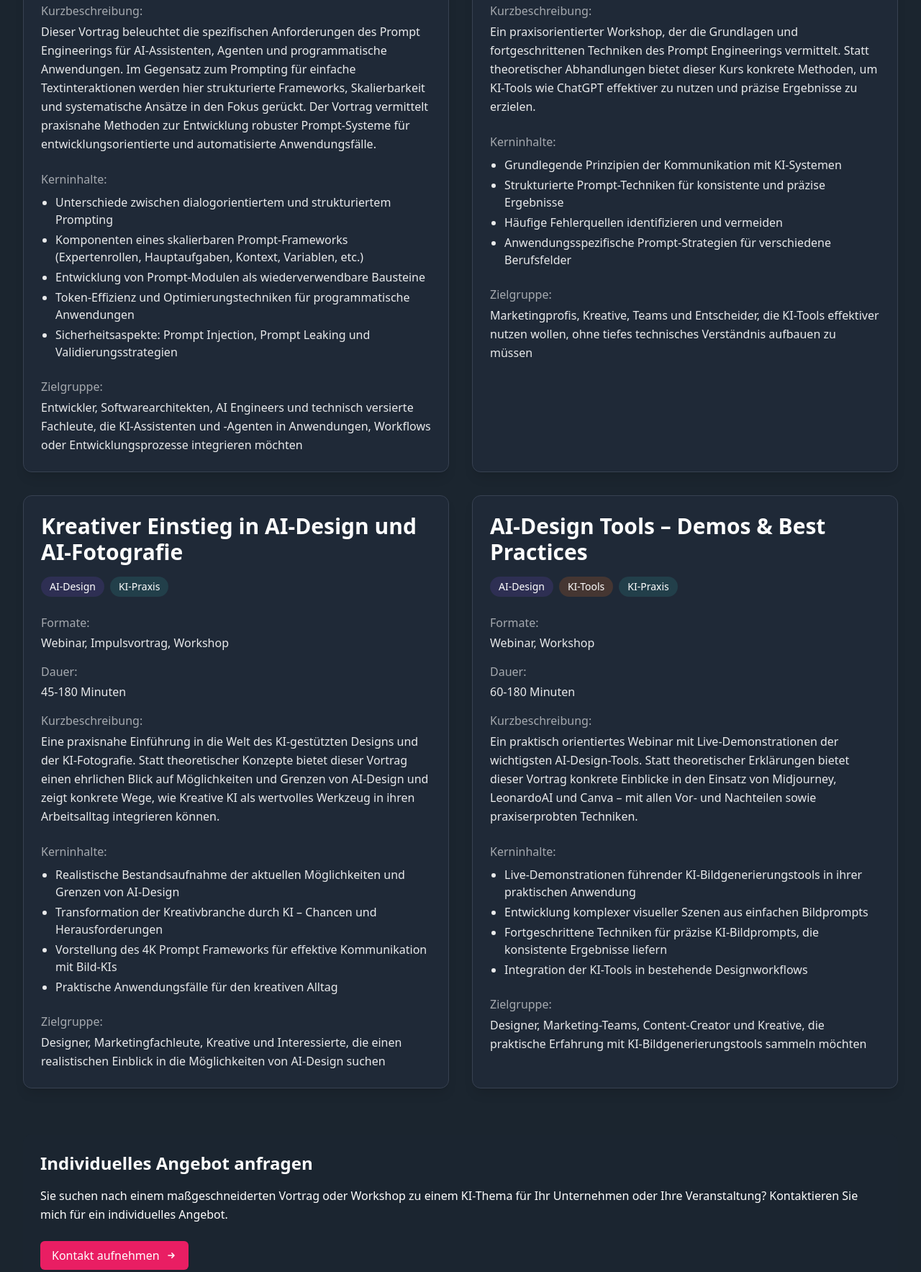
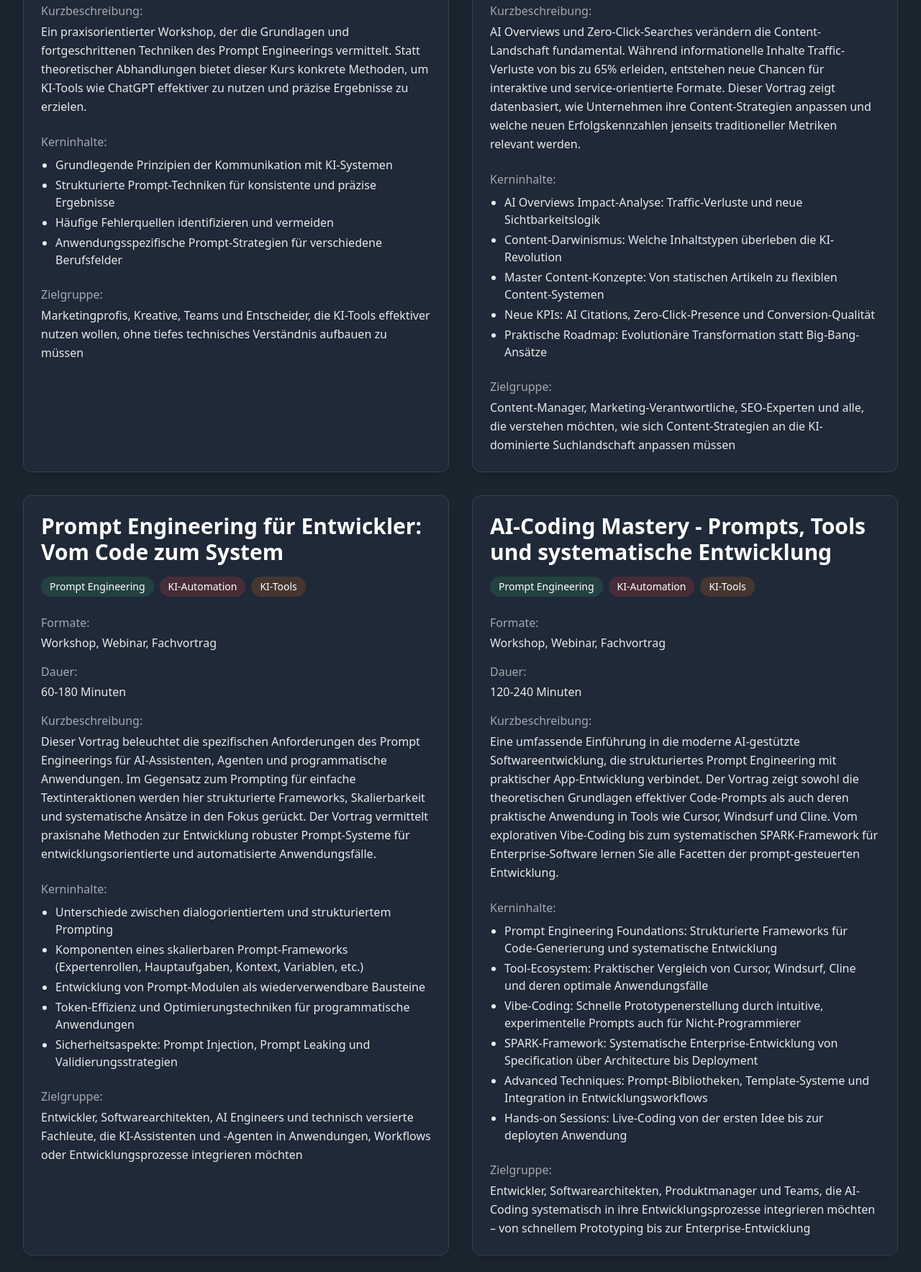
Before and after one commit to loschke/loschke-ai, an Astro site: page /impulse in a window 1280 px wide. Shown: the part 2636-4403 px from the top of the page at 72% size. Built offline with nearby package versions, Linux system fonts and the light colour scheme; Astro itself is replaced by a stand-in of ours.

Commit message:
-edit impulse page with

```diff
--- a/src/pages/impulse.astro
+++ b/src/pages/impulse.astro
@@ -61,6 +61,35 @@ const presentations = [
         audience: "Content-Manager, Marketing-Teams, Social Media Manager und alle, die im Content- und Marketing-Bereich arbeiten"
     },
     {
+        title: "ChatGPT & Co - So spreche ich mit einer KI!",
+        categories: ["Prompt Engineering", "KI-Praxis"],
+        formats: ["Workshop", "Webinar"],
+        duration: "60-180 Minuten",
+        description: "Ein praxisorientierter Workshop, der die Grundlagen und fortgeschrittenen Techniken des Prompt Engineerings vermittelt. Statt theoretischer Abhandlungen bietet dieser Kurs konkrete Methoden, um KI-Tools wie ChatGPT effektiver zu nutzen und präzise Ergebnisse zu erzielen.",
+        keyPoints: [
+            "Grundlegende Prinzipien der Kommunikation mit KI-Systemen",
+            "Strukturierte Prompt-Techniken für konsistente und präzise Ergebnisse",
+            "Häufige Fehlerquellen identifizieren und vermeiden",
+            "Anwendungsspezifische Prompt-Strategien für verschiedene Berufsfelder"
+        ],
+        audience: "Marketingprofis, Kreative, Teams und Entscheider, die KI-Tools effektiver nutzen wollen, ohne tiefes technisches Verständnis aufbauen zu müssen"
+    },
+    {
+        title: "Content im KI-Zeitalter: Strategien für die neue Suchlandschaft",
+        categories: ["Content-Strategie", "AI Overviews", "Digital Transformation"],
+        formats: ["Impulsvortrag", "Webinar", "Workshop"],
+        duration: "45-120 Minuten",
+        description: "AI Overviews und Zero-Click-Searches verändern die Content-Landschaft fundamental. Während informationelle Inhalte Traffic-Verluste von bis zu 65% erleiden, entstehen neue Chancen für interaktive und service-orientierte Formate. Dieser Vortrag zeigt datenbasiert, wie Unternehmen ihre Content-Strategien anpassen und welche neuen Erfolgskennzahlen jenseits traditioneller Metriken relevant werden.",
+        keyPoints: [
+            "AI Overviews Impact-Analyse: Traffic-Verluste und neue Sichtbarkeitslogik",
+            "Content-Darwinismus: Welche Inhaltstypen überleben die KI-Revolution",
+            "Master Content-Konzepte: Von statischen Artikeln zu flexiblen Content-Systemen",
+            "Neue KPIs: AI Citations, Zero-Click-Presence und Conversion-Qualität",
+            "Praktische Roadmap: Evolutionäre Transformation statt Big-Bang-Ansätze"
+        ],
+        audience: "Content-Manager, Marketing-Verantwortliche, SEO-Experten und alle, die verstehen möchten, wie sich Content-Strategien an die KI-dominierte Suchlandschaft anpassen müssen"
+    },
+    {
         title: "Prompt Engineering für Entwickler: Vom Code zum System",
         categories: ["Prompt Engineering", "KI-Automation", "KI-Tools"],
         formats: ["Workshop", "Webinar", "Fachvortrag"],
@@ -76,46 +105,52 @@ const presentations = [
         audience: "Entwickler, Softwarearchitekten, AI Engineers und technisch versierte Fachleute, die KI-Assistenten und -Agenten in Anwendungen, Workflows oder Entwicklungsprozesse integrieren möchten"
     },
     {
-        title: "ChatGPT & Co - So spreche ich mit einer KI!",
-        categories: ["Prompt Engineering", "KI-Praxis"],
-        formats: ["Workshop", "Webinar"],
-        duration: "60-180 Minuten",
-        description: "Ein praxisorientierter Workshop, der die Grundlagen und fortgeschrittenen Techniken des Prompt Engineerings vermittelt. Statt theoretischer Abhandlungen bietet dieser Kurs konkrete Methoden, um KI-Tools wie ChatGPT effektiver zu nutzen und präzise Ergebnisse zu erzielen.",
+        title: "AI-Coding Mastery - Prompts, Tools und systematische Entwicklung",
+        categories: ["Prompt Engineering", "KI-Automation", "KI-Tools"],
+        formats: ["Workshop", "Webinar", "Fachvortrag"],
+        duration: "120-240 Minuten",
+        description: "Eine umfassende Einführung in die moderne AI-gestützte Softwareentwicklung, die strukturiertes Prompt Engineering mit praktischer App-Entwicklung verbindet. Der Vortrag zeigt sowohl die theoretischen Grundlagen effektiver Code-Prompts als auch deren praktische Anwendung in Tools wie Cursor, Windsurf und Cline. Vom explorativen Vibe-Coding bis zum systematischen SPARK-Framework für Enterprise-Software lernen Sie alle Facetten der prompt-gesteuerten Entwicklung.",
         keyPoints: [
-            "Grundlegende Prinzipien der Kommunikation mit KI-Systemen",
-            "Strukturierte Prompt-Techniken für konsistente und präzise Ergebnisse",
-            "Häufige Fehlerquellen identifizieren und vermeiden",
-            "Anwendungsspezifische Prompt-Strategien für verschiedene Berufsfelder"
+            "Prompt Engineering Foundations: Strukturierte Frameworks für Code-Generierung und systematische Entwicklung",
+            "Tool-Ecosystem: Praktischer Vergleich von Cursor, Windsurf, Cline und deren optimale Anwendungsfälle",
+            "Vibe-Coding: Schnelle Prototypenerstellung durch intuitive, experimentelle Prompts auch für Nicht-Programmierer",
+            "SPARK-Framework: Systematische Enterprise-Entwicklung von Specification über Architecture bis Deployment",
+            "Advanced Techniques: Prompt-Bibliotheken, Template-Systeme und Integration in Entwicklungsworkflows",
+            "Hands-on Sessions: Live-Coding von der ersten Idee bis zur deployten Anwendung"
         ],
-        audience: "Marketingprofis, Kreative, Teams und Entscheider, die KI-Tools effektiver nutzen wollen, ohne tiefes technisches Verständnis aufbauen zu müssen"
+        audience: "Entwickler, Softwarearchitekten, Produktmanager und Teams, die AI-Coding systematisch in ihre Entwicklungsprozesse integrieren möchten – von schnellem Prototyping bis zur Enterprise-Entwicklung"
     },
     {
-        title: "Kreativer Einstieg in AI-Design und AI-Fotografie",
-        categories: ["AI-Design", "KI-Praxis"],
-        formats: ["Webinar", "Impulsvortrag", "Workshop"],
-        duration: "45-180 Minuten",
-        description: "Eine praxisnahe Einführung in die Welt des KI-gestützten Designs und der KI-Fotografie. Statt theoretischer Konzepte bietet dieser Vortrag einen ehrlichen Blick auf Möglichkeiten und Grenzen von AI-Design und zeigt konkrete Wege, wie Kreative KI als wertvolles Werkzeug in ihren Arbeitsalltag integrieren können.",
+        title: "AI-Assistenten vs. Automatisierung vs. Agents: Wann nutze ich was?",
+        categories: ["KI-Automation", "KI-Tools", "KI-Praxis"],
+        formats: ["Workshop", "Webinar", "Fachvortrag"],
+        duration: "90-180 Minuten",
+        description: "Ein praxisorientierter Vortrag, der Klarheit in die oft verwirrende Welt der KI-Begriffe bringt. Durch Live-Demonstrationen und konkrete Anwendungsfälle werden die fundamentalen Unterschiede zwischen AI-Assistenten, AI-Automatisierung und AI-Agents erklärt. Von CustomGPTs über Make.com/n8n-Workflows bis zu autonomen Agenten – hier lernen Sie, welche Technologie für welchen Anwendungsfall die richtige ist und wie Sie diese strategisch einsetzen.",
         keyPoints: [
-            "Realistische Bestandsaufnahme der aktuellen Möglichkeiten und Grenzen von AI-Design",
-            "Transformation der Kreativbranche durch KI – Chancen und Herausforderungen",
-            "Vorstellung des 4K Prompt Frameworks für effektive Kommunikation mit Bild-KIs",
-            "Praktische Anwendungsfälle für den kreativen Alltag"
+            "AI-Assistenten: CustomGPTs, Claude Projects und spezialisierte Chatbots – Aufbau, Anwendung und Grenzen",
+            "AI-Automatisierung: Workflow-Orchestrierung mit Make.com, n8n und Zapier – von einfachen Triggern zu komplexen Prozessketten",
+            "AI-Agents: Autonome Systeme mit CrewAI, AutoGen und Flowise – Möglichkeiten und realistische Einschätzungen",
+            "Live-Demos: Praktische Vorführungen aller drei Kategorien mit konkreten Business-Anwendungsfällen",
+            "Decision Framework: Systematische Entscheidungshilfe für die richtige KI-Technologie je Anwendungsfall",
+            "Integration Strategies: Kombinierte Ansätze und schrittweise Implementierung im Unternehmenskontext"
         ],
-        audience: "Designer, Marketingfachleute, Kreative und Interessierte, die einen realistischen Einblick in die Möglichkeiten von AI-Design suchen"
+        audience: "Entscheider, Prozessverantwortliche, IT-Teams und Fachbereiche, die verstehen möchten, welche KI-Technologie für ihre spezifischen Anforderungen optimal geeignet ist"
     },
     {
-        title: "AI-Design Tools – Demos & Best Practices",
+        title: "AI-Design Mastery: Von Grundlagen bis zur Tool-Beherrschung",
         categories: ["AI-Design", "KI-Tools", "KI-Praxis"],
-        formats: ["Webinar", "Workshop"],
-        duration: "60-180 Minuten",
-        description: "Ein praktisch orientiertes Webinar mit Live-Demonstrationen der wichtigsten AI-Design-Tools. Statt theoretischer Erklärungen bietet dieser Vortrag konkrete Einblicke in den Einsatz von Midjourney, LeonardoAI und Canva – mit allen Vor- und Nachteilen sowie praxiserprobten Techniken.",
+        formats: ["Workshop", "Webinar"],
+        duration: "90-240 Minuten",
+        description: "Ein umfassender Workshop, der strategisches AI-Design-Verständnis mit praktischer Tool-Beherrschung verbindet. Von der realistischen Einschätzung der Möglichkeiten über das 4K Framework bis zu Live-Demonstrationen mit Midjourney, LeonardoAI und Canva. Teilnehmer lernen sowohl die konzeptionellen Grundlagen als auch die praktische Anwendung der wichtigsten AI-Design-Tools – inklusive Integration in bestehende Kreativ-Workflows.",
         keyPoints: [
-            "Live-Demonstrationen führender KI-Bildgenerierungstools in ihrer praktischen Anwendung",
-            "Entwicklung komplexer visueller Szenen aus einfachen Bildprompts",
-            "Fortgeschrittene Techniken für präzise KI-Bildprompts, die konsistente Ergebnisse liefern",
-            "Integration der KI-Tools in bestehende Designworkflows"
+            "AI-Design Landscape: Realistische Bestandsaufnahme der Möglichkeiten und Grenzen aktueller KI-Bildgenerierung",
+            "4K Framework Deep Dive: Konzept, Kontext, Komposition, Kreativität als systematischer Ansatz für konsistente Ergebnisse",
+            "Tool Mastery: Live-Demonstrationen und Best Practices für Midjourney, LeonardoAI, Canva und weitere AI-Design-Tools",
+            "Advanced Prompting: Fortgeschrittene Techniken für präzise KI-Bildprompts und konsistente visuelle Ergebnisse",
+            "Workflow Integration: Nahtlose Einbindung von AI-Design-Tools in bestehende Kreativ- und Marketing-Prozesse",
+            "Hands-on Practice: Praktische Übungen zur Entwicklung komplexer visueller Szenen aus einfachen Beschreibungen"
         ],
-        audience: "Designer, Marketing-Teams, Content-Creator und Kreative, die praktische Erfahrung mit KI-Bildgenerierungstools sammeln möchten"
+        audience: "Designer, Marketing-Teams, Content-Creator und Kreative, die sowohl das strategische Verständnis als auch die praktische Beherrschung von AI-Design-Tools erlernen möchten"
     }
 ];
 ---
```
